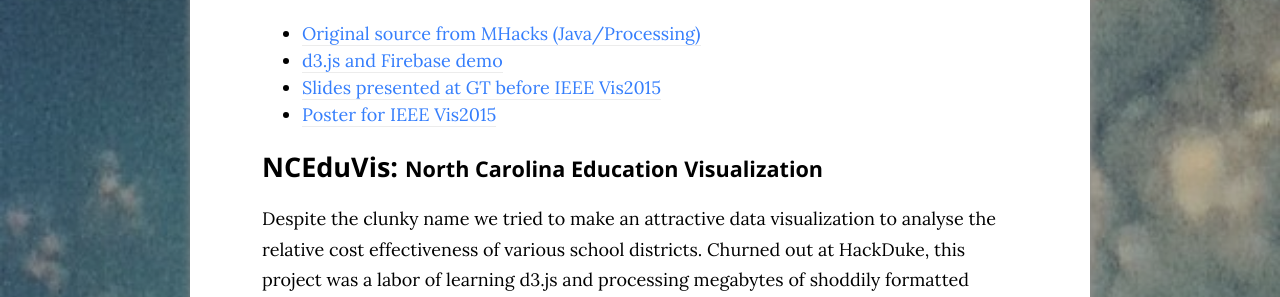
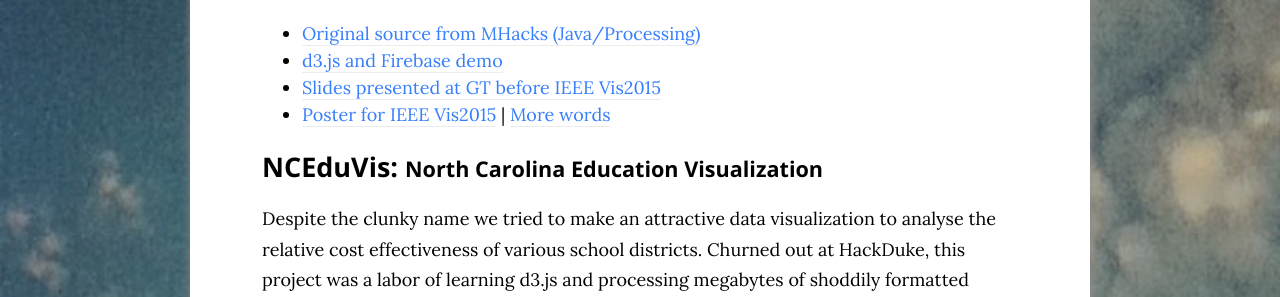
Before and after one commit to bunsenmcdubbs/bunsenmcdubbs.github.io, a Jekyll site: the page built from projects/index.html, in a window 1280 px wide. Shown: the part 367-664 px from the top of the page. Built offline with Jekyll 4.4.1, drawn with Linux system fonts in a browser that asks for light colours; nearby versions of some CDN libraries.

Commit message:
add link to poster paper from dnm

```diff
--- a/projects/index.html
+++ b/projects/index.html
@@ -16,7 +16,7 @@ custom_css: "/projects/style.css"
   <li><a href="https://github.com/AlternativeHeroes/dust-and-magnet">Original source from MHacks (Java/Processing)</a></li>
   <li><a href="https://github.com/BunsenMcDubbs/d3-dust-and-magnet">d3.js and Firebase demo</a></li>
   <li><a href="https://bunsenmcdubbs.github.io/dustandmagnet-presentation">Slides presented at GT before IEEE Vis2015</a></li>
-  <li><a href="https://www.dropbox.com/s/rsjke41iuiufyiy/VIS%20Poster.pdf?dl=0">Poster for IEEE Vis2015</a></li>
+  <li><a href="https://www.dropbox.com/s/rsjke41iuiufyiy/VIS%20Poster.pdf?dl=0">Poster for IEEE Vis2015</a> | <a href="http://www.cc.gatech.edu/~stasko/papers/infovis15-poster-dnm.pdf">More words</a></li>
 </ul>
 </div>
 
```
